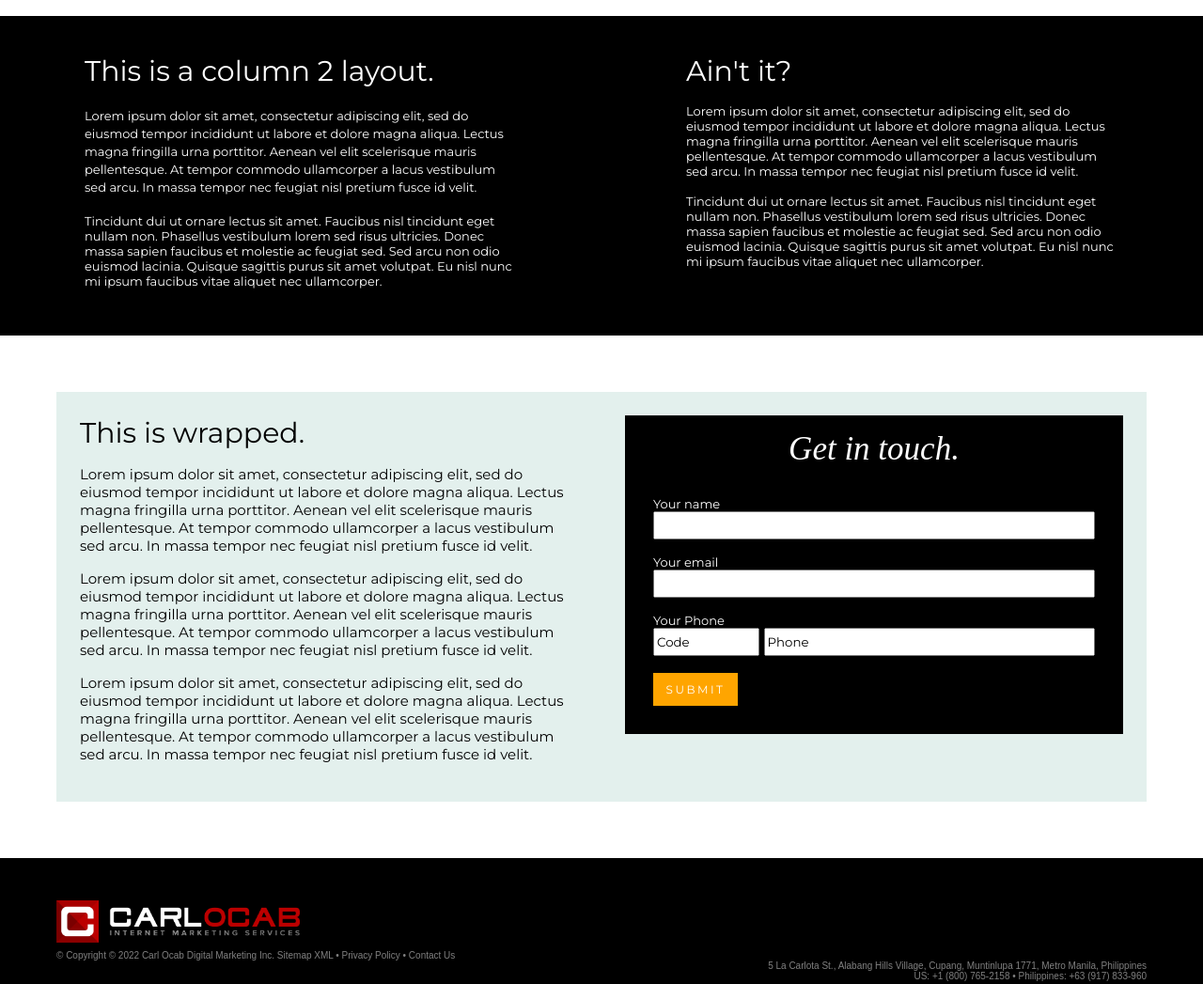
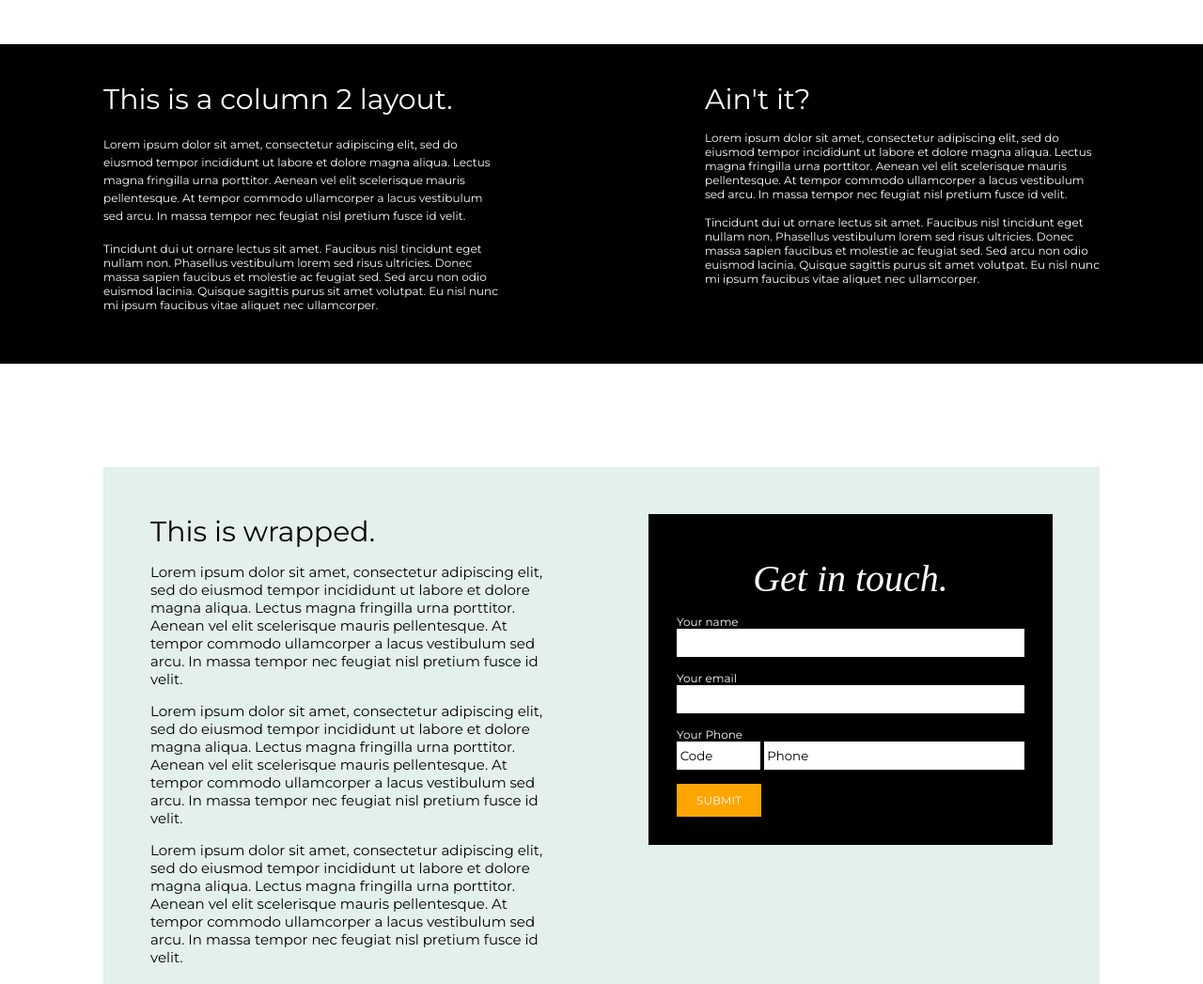
Before and after one commit to Jovanie24/bearsite, a plain HTML site: page index.html in a window 1280 px wide. Shown: the part 860-1907 px from the top of the page at 94% size. Drawn offline with nearby package versions, Linux system fonts and the light colour scheme.

Commit message:
Updated index

```diff
--- a/assets/css/form.css
+++ b/assets/css/form.css
@@ -10,7 +10,10 @@
 }
 
 .info{
-    padding: 25px;
+    padding-left: 50px;
+    padding-right: 50px;
+    padding-top: 50px;
+    padding-bottom: 50px;
     height: 100%;
     width: 50%;
     /* width: 25%; */
--- a/assets/css/style.css
+++ b/assets/css/style.css
@@ -3,6 +3,11 @@
   margin: 0;
 
 }
+.nav__links
+a:hover,
+a:focus {
+  background-color: #a1a1a1;
+  }
 
 header {
   display: flex;
@@ -88,7 +93,7 @@ header {
 
 .overlay a:hover,
 .overlay a:focus {
-  color: #a0a0a0;
+  color: #000000;
 }
 .overlay .close {
   position: absolute;
@@ -96,32 +101,6 @@ header {
   right: 20px;
   font-size: 60px;
   color: #edf0f1;
-}
-
-button {
-  padding: 1.3em 3em;
-  font-size: 12px;
-  text-transform: uppercase;
-  letter-spacing: 2.5px;
-  font-weight: 500;
-  color: #000;
-  background-color: #fff;
-  border: none;
-  border-radius: 0px;
-  box-shadow: 0px 8px 15px rgba(0, 0, 0, 0.1);
-  transition: all 0.3s ease 0s;
-  cursor: pointer;
-  outline: none;
-}
-
-button:hover {
-  color: #000;
-  box-shadow: #fff;
-  transform: translateY(-7px);
-}
-
-button:active {
-  transform: translateY(-1px);
 }
 
 @media screen and (max-height: 450px) {
--- a/index.html
+++ b/index.html
@@ -13,14 +13,14 @@
   <link href="https://stackpath.bootstrapcdn.com/font-awesome/4.7.0/css/font-awesome.min.css" rel="stylesheet">
   <link rel="stylesheet" href="https://cdn.jsdelivr.net/npm/bootstrap-icons@1.9.1/font/bootstrap-icons.css">
   <header>
-    <a class="logo" href="index.html"> <img src="assets/img/icons.jpg" alt="logo" style="height: 60px"></a>
+    <a class="logo" href="index.html"> <img src="assets/img/icons.jpg" style="height: 60px"></a>
     <nav>
       <ul class="nav__links">
-        <li><a href="#">HOME</a></li>
+        <li><a class="nav__links" href="#home">HOME</a></li>
         <li><a href="#">ABOUT</a></li>
         <li><a href="#">CONTACT</a></li>
         <li><a href="#">SERVICES</a></li>
-        <li> <a href="https://www.facebook.com" target="_blank"><i class="fa fa-facebook"></a> </i> <a href="https://www.twitter.com" target="_blank"><i class="fa fa-twitter"></a> </i> <a href="https://www.youtube.com"><i class="fa fa-youtube-play"></a> </i>
+        <li> <a href="https://www.facebook.com" target="_blank"><i class="fa fa-facebook"></a> </i> <a href="https://www.twitter.com" target="_blank"><i class="fa fa-twitter"></a> </i> <a href="https://www.youtube.com" target="_blank"><i class="fa fa-youtube-play"></a> </i>
         </li>
       </ul>
     </nav>
@@ -37,9 +37,9 @@
     <div class="card-body">
       <div class="intro" style="padding: 40px;">
         <center>
-          <p>Lorem ipsum dolor sit amet, consectetur</p>
+          <p>Lorem ipsum dolor sit amet, consectetur.</p>
           <a>
-            <class style="font-size: 12px; font-family: serif;"> Vestibulum porttitor rhoncus dolor purus. Fusce id velit ut tortor pretium viverra suspendisse.</a>
+            <class style="font-size: 14px; font-family: serif;"> Vestibulum porttitor rhoncus dolor purus. Fusce id velit ut tortor pretium viverra suspendisse.</a>
         </center>
         <br>
         <br>
@@ -61,13 +61,15 @@
     <div class="column">
       <p style="font-size: 30px">This is a column 2 layout.</p>
       <br>
-      <p><font style="font-size: 13px">Lorem ipsum dolor sit amet, consectetur adipiscing elit, sed do eiusmod tempor incididunt ut labore et dolore magna aliqua. Lectus magna fringilla urna porttitor. Aenean vel elit scelerisque mauris pellentesque. At tempor commodo ullamcorper a lacus vestibulum sed arcu. In massa tempor nec feugiat nisl pretium fusce id velit.</p>
+      <p><font style="font-size: 12px">Lorem ipsum dolor sit amet, consectetur adipiscing elit, sed do eiusmod tempor incididunt ut labore et dolore magna aliqua. Lectus magna fringilla urna porttitor. Aenean vel elit scelerisque mauris pellentesque. At tempor commodo ullamcorper a lacus vestibulum sed arcu. In massa tempor nec feugiat nisl pretium fusce id velit.</p>
         <br>
     <p>Tincidunt dui ut ornare lectus sit amet. Faucibus nisl tincidunt eget nullam non. Phasellus vestibulum lorem sed risus ultricies. Donec massa sapien faucibus et molestie ac feugiat sed. Sed arcu non odio euismod lacinia. Quisque sagittis purus sit amet volutpat. Eu nisl nunc mi ipsum faucibus vitae aliquet nec ullamcorper.</p><br>
   </div>
+
   <div class="column">
-    <p style="font-size: 30px">Ain't it?</p><br>
-    <p>Lorem ipsum dolor sit amet, consectetur adipiscing elit, sed do eiusmod tempor incididunt ut labore et dolore magna aliqua. Lectus magna fringilla urna porttitor. Aenean vel elit scelerisque mauris pellentesque. At tempor commodo ullamcorper a lacus vestibulum sed arcu. In massa tempor nec feugiat nisl pretium fusce id velit.</p>
+    <p style="font-size: 30px">Ain't it?</p>
+    <br>
+    <p><font style="font-size: 12px">Lorem ipsum dolor sit amet, consectetur adipiscing elit, sed do eiusmod tempor incididunt ut labore et dolore magna aliqua. Lectus magna fringilla urna porttitor. Aenean vel elit scelerisque mauris pellentesque. At tempor commodo ullamcorper a lacus vestibulum sed arcu. In massa tempor nec feugiat nisl pretium fusce id velit.</p>
     <br>
     <p>Tincidunt dui ut ornare lectus sit amet. Faucibus nisl tincidunt eget nullam non. Phasellus vestibulum lorem sed risus ultricies. Donec massa sapien faucibus et molestie ac feugiat sed. Sed arcu non odio euismod lacinia. Quisque sagittis purus sit amet volutpat. Eu nisl nunc mi ipsum faucibus vitae aliquet nec ullamcorper.</p><br>
   </div>
@@ -90,11 +92,14 @@
 
                         <div class="info con-box" style="float: right;">
                 <div class="con">
-                <div class="body" style="color: white; background: #000000">
+                <div class="form" style="color: white; background: #000000">
 
-                    <center><br>
-                      <i><p style="font-size: 35px; color: #ffffff; font-family: serif;">Get in touch.</p></i></center>
+                    <br>
+                      <!--i><p style="font-size: 35px; color: #ffffff; font-family: serif;">Get in touch.</p></i></center-->
                     <form style="padding: 30px;" id="form">
+                      <center>
+                        <i><p style="font-size: 40px; color: #ffffff; font-family: 'Times New Roman', Times, serif;">Get in touch.</p></i></h1></center><br>
+
                         <p>Your name</p>
                         <input style="font-family: Montserrat; width: 100%; height: 30px;" required></input>&nbsp;
 
@@ -109,7 +114,7 @@
                         <br>
 
 
-                        <button style="background-color: orange; color: #ffffff; padding: 10px; border: none; font-family: 'Montserrat'; font-size: 12px; width: 90px;">SUBMIT</button>
+                        <button type="submit" style="background-color: orange; color: #ffffff; padding: 10px; border: none; font-family: 'Montserrat'; font-size: 12px; width: 90px;">SUBMIT</button>
 
               </form>
               </div>
@@ -141,7 +146,7 @@
     align-items: center;
     justify-content: center;
     width: 100%;
-    height: 530px;
+    height: 560px;
     background: url("assets/img/background.jpg");
     background-size: cover;
     background-position: center;
@@ -161,7 +166,7 @@
     border: none;
     border-radius: 0px;
     font-family: 'Montserrat';
-    font-size: 15px;
+    font-size: 14px;
     width: 170px;
     align-items: center;
     cursor: pointer;
@@ -172,7 +177,7 @@
     display: flex;
     justify-content: space-around;
     align-items: center;
-    padding: 60px;
+    padding: 110px;
   }
 
   .container {
@@ -206,8 +211,8 @@
     width: 50%;
     padding: 0px 10px;
     padding-top: 40px;
-    padding-left: 90px;
-    padding-right: 90px;
+    padding-left: 110px;
+    padding-right: 110px;
     height: 340px;
 }
   /* Clear floats after the columns */
@@ -238,8 +243,8 @@
 
   .footer-dark {
     padding: 45px;
-    padding-left: 60px;
-    padding-right: 60px;
+    padding-left: 110px;
+    padding-right: 110px;
     background-color: #000000;
   }
   </style>
```
